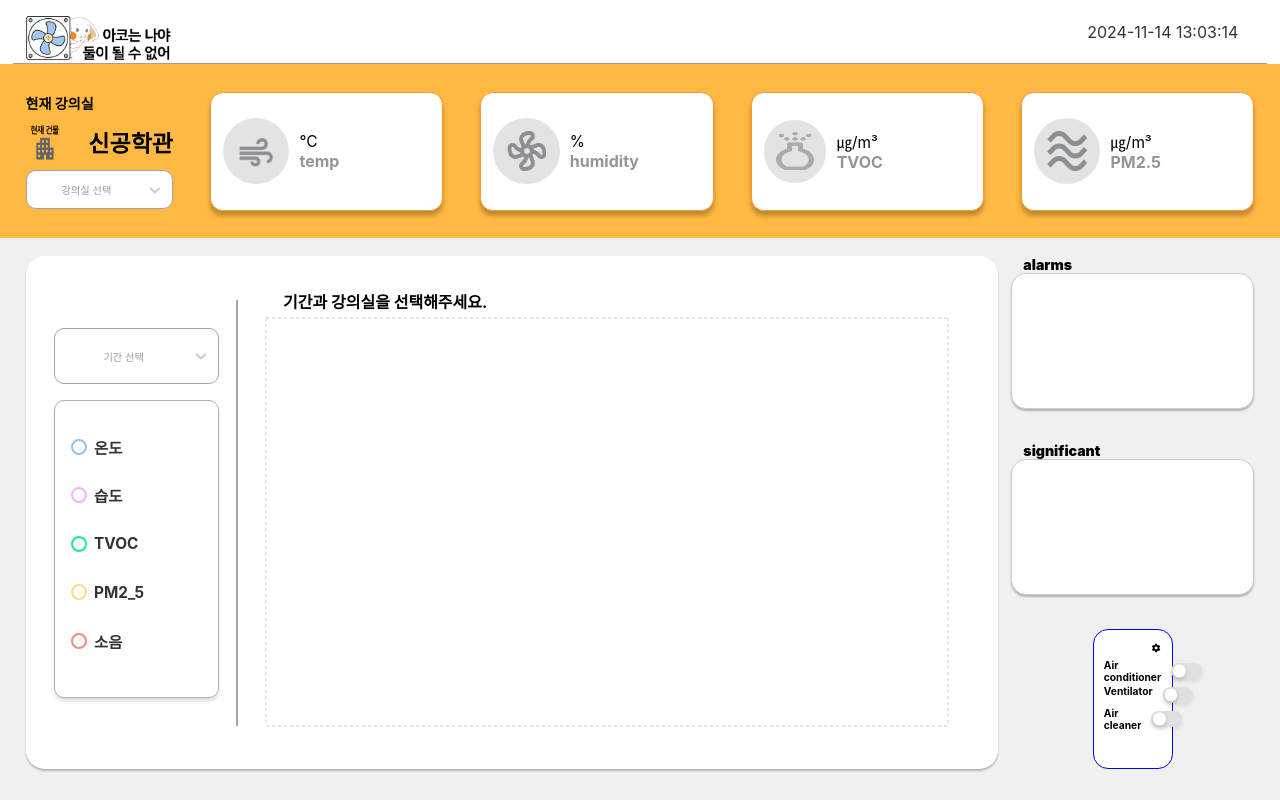
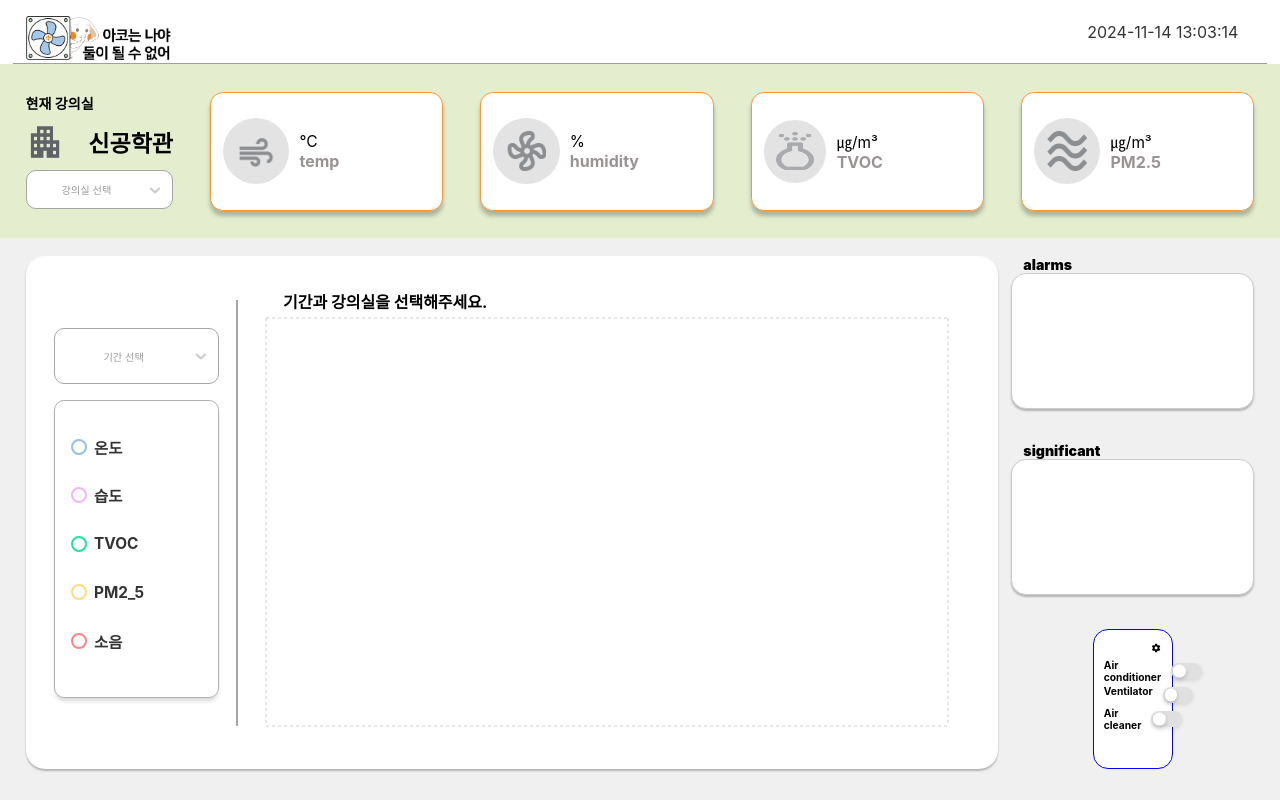
Before and after one commit to ICONICTHON/2024_ICONICTHON_TEAM_7_FE, a React (Create React App) app: page /figures in a window 1280 px wide. Built offline with nearby package versions, Linux system fonts and the light colour scheme.

Commit message:
[feat] 상세페이지

```diff
--- a/src/pages/Figures/Figures.js
+++ b/src/pages/Figures/Figures.js
@@ -53,7 +53,7 @@
               </div>
               <div className={styles.title}>
                 <img
-                  src={require('../../assets/images/building_icon.png')}
+                  src={require('../../assets/images/building.png')}
                   alt="building"
                   className={styles.titleImg}
                 />
@@ -78,7 +78,7 @@
                     <WhatCheckBoxes
                       selectedValues={selectedValues}
                       onSelect={handleCheckboxSelect}
-                      borderColor="#A5A5A5"
+                      borderColor="#7DBD73"
                       borderWidth="2px"
                     />
                   </div>
--- a/src/pages/Figures/figures.module.css
+++ b/src/pages/Figures/figures.module.css
@@ -26,7 +26,7 @@
     display: flex;
     align-items: center;
     justify-content: space-between;
-    background-color: #FFB841;
+    background-color: #E4EECF;
     width: 100%;
     height: calc(15% + 5vw);
     padding: clamp(9px, 1vw, 13px) 2%;
@@ -133,37 +133,12 @@
     margin: 10px 0;    /* 상하 여백 */
   }
 
-
-
-
-
-
-
-
-
-
-
-
-
-
-
-
-
-
-
-
-
-
-
-
-
-
   /* top의 초기 높이와 비율 조정 */
   .top2 {
     display: flex;
     align-items: center;
     justify-content: space-between;
-    background-color: #FFB841;
+    background-color: #E4EECF;
     width: 100%;
     height: calc(15% + 5vw);
     padding: clamp(9px, 1vw, 13px) 2%;
```
Also changed, not shown: src/assets/images/building.png (added).
